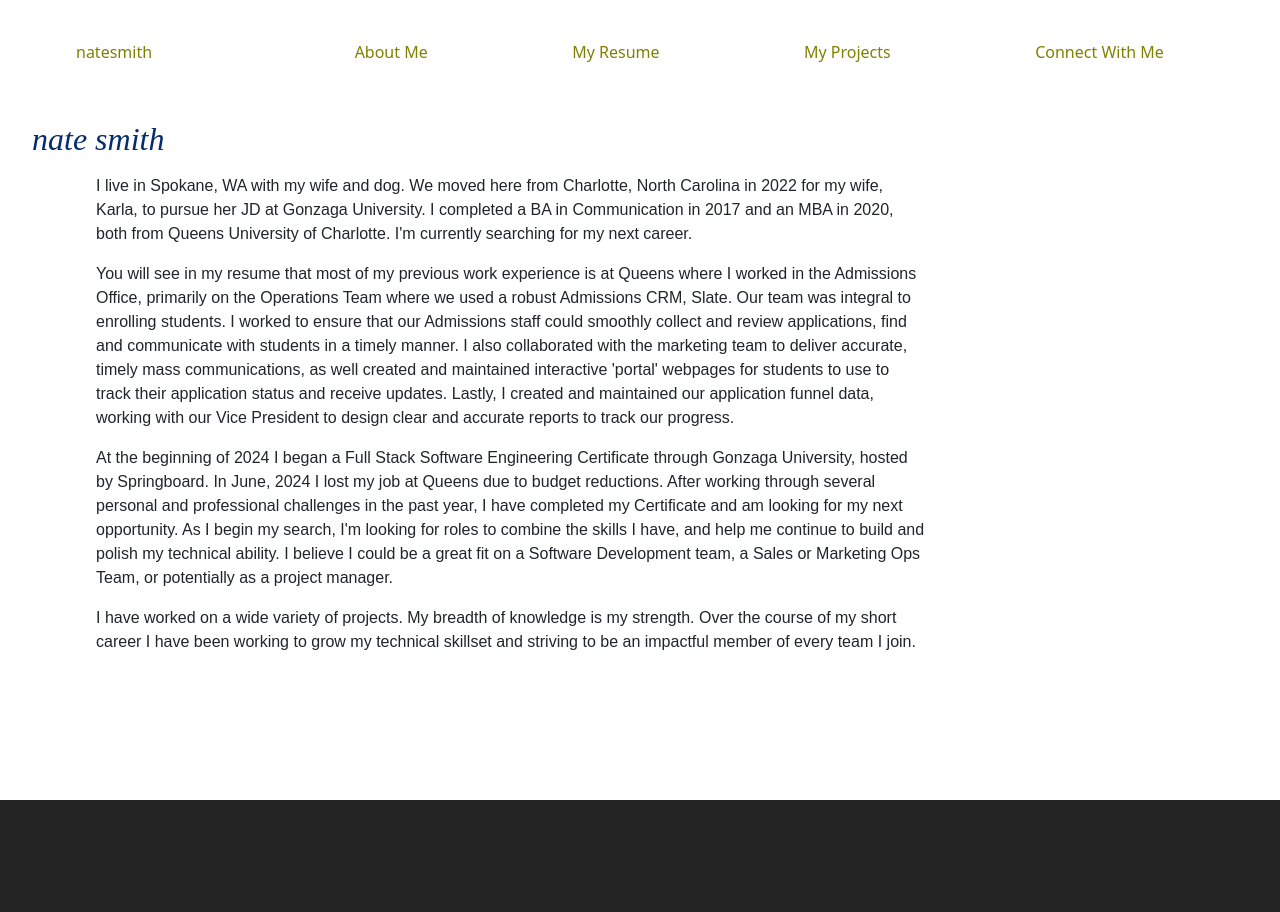
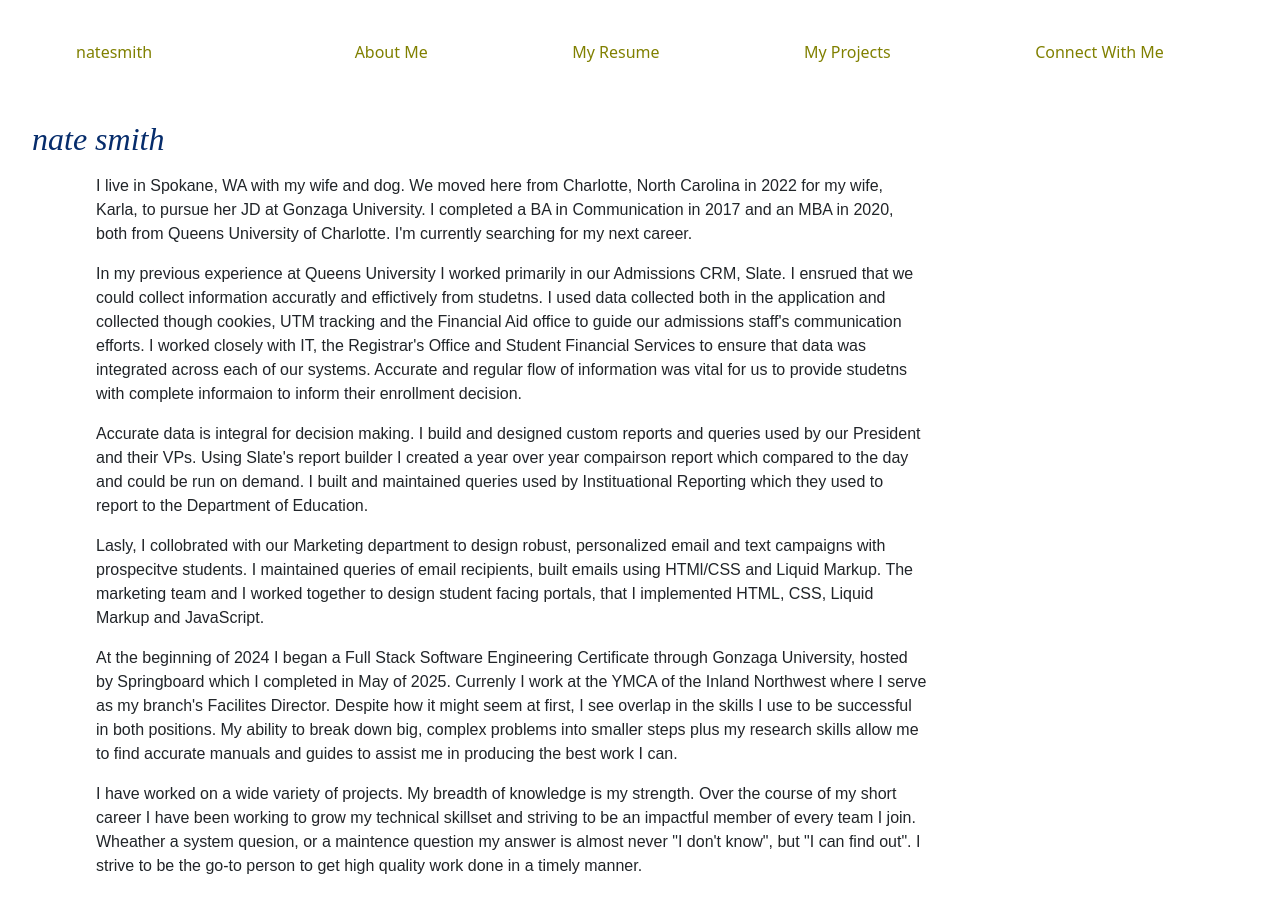
Before and after one commit to natesmith21/natesmith21.github.io, a React (Vite) app: page /aboutme in a window 1280 px wide. Shown: the top 912 px of the page. Before the commit the page ends 800 px from the top, so only its background shows below. Built offline with nearby package versions, Linux system fonts and the light colour scheme.

Commit message:
updated about me

```diff
--- a/src/componenets/About.jsx
+++ b/src/componenets/About.jsx
@@ -11,13 +11,21 @@ const AboutMe = () => {
             I live in Spokane, WA with my wife and dog. We moved here from Charlotte, North Carolina in 2022 for my wife, Karla, to pursue her JD at Gonzaga University. I completed a BA in Communication in 2017 and an MBA in 2020, both from Queens University of Charlotte. I'm currently searching for my next career.
         </p>
         <p>
-          	You will see in my resume that most of my previous work experience is at Queens where I worked in the Admissions Office, primarily on the Operations Team where we used a robust Admissions CRM, Slate. Our team was integral to enrolling students. I worked to ensure that our Admissions staff could smoothly collect and review applications, find and communicate with students in a timely manner. I also collaborated with the marketing team to deliver accurate, timely mass communications, as well created and maintained interactive 'portal' webpages for students to use to track their application status and receive updates. Lastly, I created and maintained our application funnel data, working with our Vice President to design clear and accurate reports to track our progress.
+            In my previous experience at Queens University I worked primarily in our Admissions CRM, Slate. I ensrued that we could collect information accuratly and effictively from studetns. I used data collected both in the application and collected though cookies, UTM tracking and the Financial Aid office to guide our admissions staff's communication efforts. I worked closely with IT, the Registrar's Office and Student Financial Services to ensure that data was integrated across each of our systems. Accurate and regular flow of information was vital for us to provide studetns with complete informaion to inform their enrollment decision.
+        </p>
+
+        <p>
+            Accurate data is integral for decision making. I build and designed custom reports and queries used by our President and their VPs. Using Slate's report builder I created a year over year compairson report which compared to the day and could be run on demand. I built and maintained queries used by Instituational Reporting which they used to report to the Department of Education.
+        </p>
+
+        <p>
+            Lasly, I collobrated with our Marketing department to design robust, personalized email and text campaigns with prospecitve students. I maintained queries of email recipients, built emails using HTMl/CSS and Liquid Markup. The marketing team and I worked together to design student facing portals, that I implemented HTML, CSS, Liquid Markup and JavaScript.
         </p>
         <p>
-        	At the beginning of 2024 I began a Full Stack Software Engineering Certificate through Gonzaga University, hosted by Springboard. In June, 2024 I lost my job at Queens due to budget reductions. After working through several personal and professional challenges in the past year, I have completed my Certificate and am looking for my next opportunity. As I begin my search, I'm looking for roles to combine the skills I have, and help me continue to build and polish my technical ability. I believe I could be a great fit on a Software Development team, a Sales or Marketing Ops Team, or potentially as a project manager.
+        	At the beginning of 2024 I began a Full Stack Software Engineering Certificate through Gonzaga University, hosted by Springboard which I completed in May of 2025. Currenly I work at the YMCA of the Inland Northwest where I serve as my branch's Facilites Director. Despite how it might seem at first, I see overlap in the skills I use to be successful in both positions. My ability to break down big, complex problems into smaller steps plus my research skills allow me to find accurate manuals and guides to assist me in producing the best work I can.
         </p>
         <p>
-            I have worked on a wide variety of projects. My breadth of knowledge is my strength. Over the course of my short career I have been working to grow my technical skillset and striving to be an impactful member of every team I join.
+            I have worked on a wide variety of projects. My breadth of knowledge is my strength. Over the course of my short career I have been working to grow my technical skillset and striving to be an impactful member of every team I join. Wheather a system quesion, or a maintence question my answer is almost never "I don't know", but "I can find out". I strive to be the go-to person to get high quality work done in a timely manner.
 
         </p>
         </section>
```
